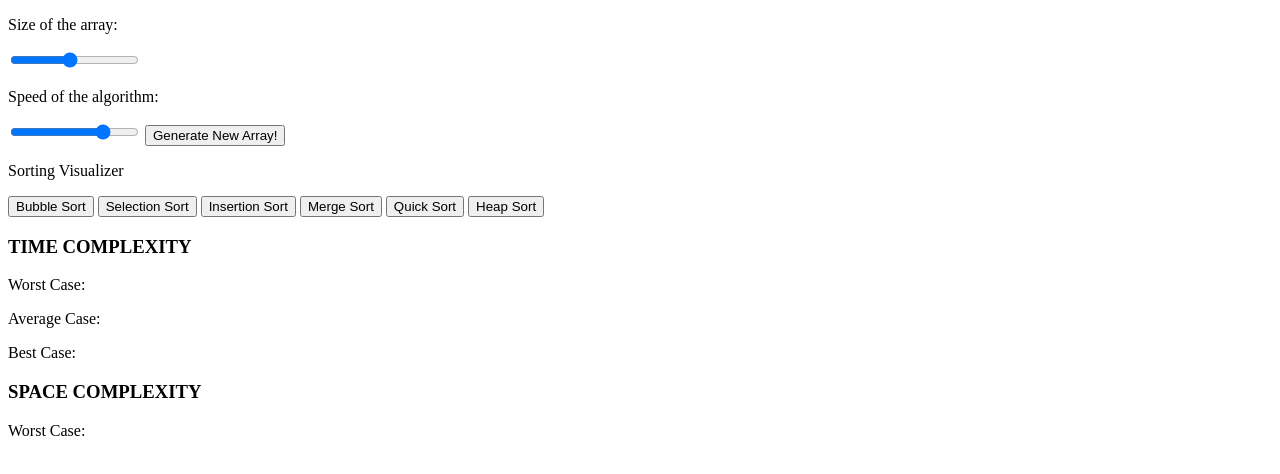
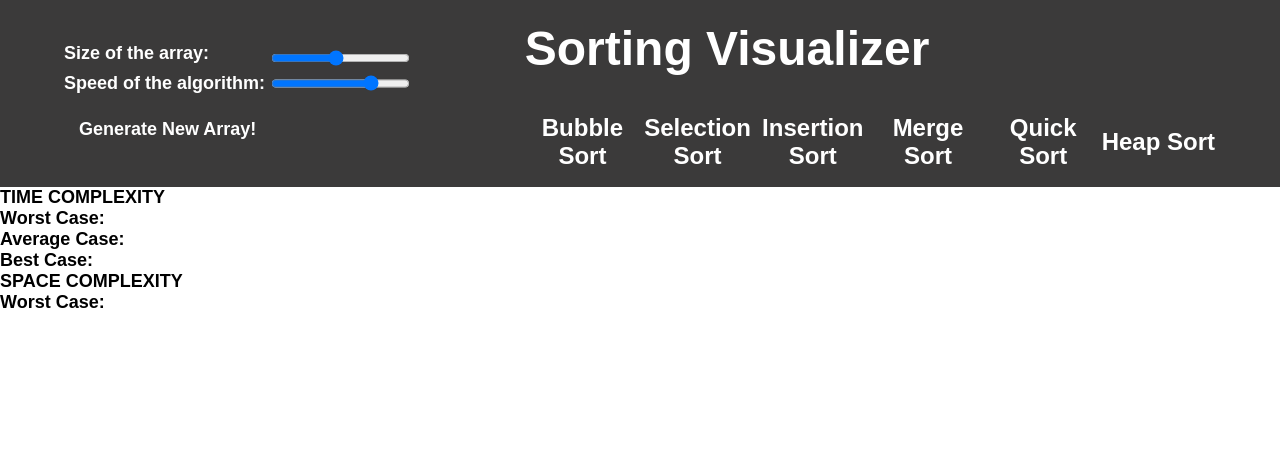
Before and after one commit to animeshbhakat/SortingVisualizer, a plain HTML site: page index.html in a window 1280 px wide. Drawn offline with Linux system fonts and the light colour scheme.

Commit message:
made the basic navbar

```diff
--- a/css/style.css
+++ b/css/style.css
@@ -0,0 +1,90 @@
+*{
+    margin: 0px;
+    padding: 0px;
+    font-family: Arial, Helvetica, sans-serif;
+    font-size: large;
+    font-weight: bold;
+    text-transform: none;
+}
+
+nav{
+    background-color: #3b3a3a;
+    color: #ffffff;
+    display: -ms-grid;
+    display: grid;
+    -ms-grid-columns: 30% 60%;
+      grid-template-columns: 30% 60%;
+    -webkit-column-gap: 10%;
+          column-gap: 10%;
+    padding: 0% 5%;
+}
+
+nav .array-inputs {
+    display: -ms-grid;
+    display: grid;
+    -ms-grid-columns: 60% 40%;
+      grid-template-columns: 60% 40%;
+    place-content: center;
+    padding: 5% 0%;
+}
+
+nav .array-inputs #a_size{
+    padding: 5% 0%;
+}
+
+nav .array-inputs #a_speed {
+    padding: 5% 0%;
+}
+
+nav .array-inputs #a_generate {
+    background-color: transparent;
+    border: none;
+    outline: none;
+    color: #ffffff;
+    margin: 10% 0% 0% 0%;
+    padding: 2% 1% 2% 1%;
+
+    text-align: center;
+}
+
+nav .array-inputs #a_generate:hover {
+    background-color: blue;
+    cursor: pointer;
+}
+
+nav .header_right {
+    display: -webkit-box;
+    display: -ms-flexbox;
+    display: flex;
+    -webkit-box-orient: vertical;
+    -webkit-box-direction: normal;
+      -ms-flex-direction: column;
+          flex-direction: column;
+}
+
+nav .header_right .nav-heading{
+    display: inline-block;
+    font-size: xxx-large;
+    padding: 3% 0%;
+}
+
+nav .header_right .algos{
+    display: grid;
+    grid-template-columns: repeat(6, 16.66667%);
+    place-content: center;
+    padding: 2% 0%;
+}
+
+nav .header_right .algos button{
+    background-color: transparent;
+    border: none;
+    color: #ffffff;
+    outline: none;
+    padding: 3% 0%;
+    font-size: x-large;
+}
+
+nav .header_right .algos button:hover{
+    background-color: blue;
+    cursor: pointer;
+}
--- a/index.html
+++ b/index.html
@@ -13,10 +13,10 @@
         <nav>
             <div class="array-inputs">
                 <p>Size of the array:</p>
-                <input type="range" class="a_size" min=20 max=150 step=1 value=80>
+                <input type="range" id="a_size" min=20 max=150 step=1 value=80>
                 <p>Speed of the algorithm:</p>
                 <input type="range" id="a-speed" min=1 max=5 step=1 value=4 >
-                <button class="a_generate">Generate New Array!</button>
+                <button id="a_generate">Generate New Array!</button>
             </div>
 
             <div class="header_right">
```
